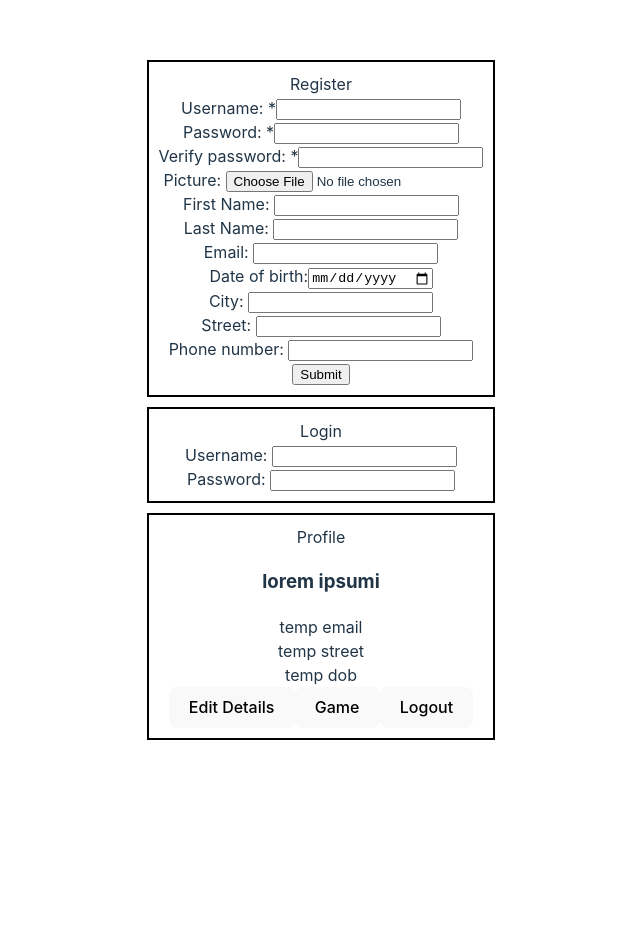
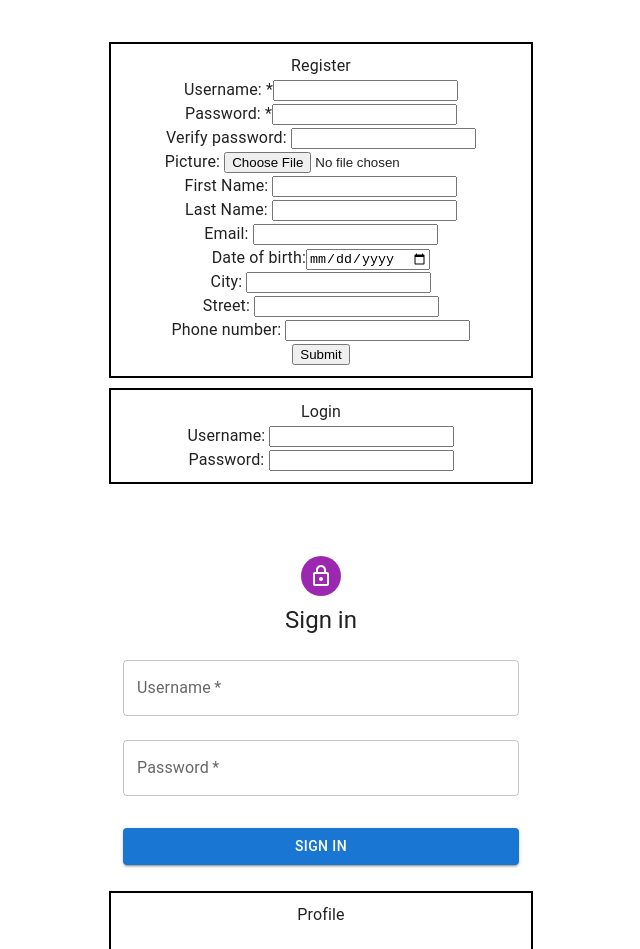
Before and after one commit to mogixq/React_HW3, a React (Vite) app: page / in a window 1280 px wide. Shown: the top 949 px of the page, without its empty margins (319-959 px from the left). Before the commit the page ends 800 px from the top, so only its background shows below. Built offline with nearby package versions, Linux system fonts and the light colour scheme.

Commit message:
mui test, pre props trial

```diff
--- a/package.json
+++ b/package.json
@@ -10,6 +10,10 @@
     "preview": "vite preview"
   },
   "dependencies": {
+    "@emotion/react": "^11.11.4",
+    "@emotion/styled": "^11.11.0",
+    "@mui/icons-material": "^5.15.11",
+    "@mui/material": "^5.15.11",
     "react": "^18.2.0",
     "react-dom": "^18.2.0"
   },
--- a/src/App.jsx
+++ b/src/App.jsx
@@ -3,12 +3,14 @@
 import Register from "./FuncComps/Register";
 import Login from "./FuncComps/Login";
 import Profile from "./FuncComps/Profile";
+import Login2 from "./FuncComps/Login2";
 
 function App() {
   return (
     <>
       <Register />
       <Login />
+      <Login2 />
       <Profile />
     </>
   );
--- a/src/FuncComps/Login.jsx
+++ b/src/FuncComps/Login.jsx
@@ -1,4 +1,6 @@
 export default function Login() {
+
+
   return (
     <div style={{
         border:"solid black 2px",
@@ -12,6 +14,7 @@
       <label htmlFor="passwordLogin">Password: </label>
       <input type="password" name="password" id="passwordLogin" />
       <br />
+
     </div>
   );
 }
--- /dev/null
+++ b/src/FuncComps/Login2.jsx
@@ -0,0 +1,118 @@
+import * as React from 'react';
+import Avatar from '@mui/material/Avatar';
+import Button from '@mui/material/Button';
+import CssBaseline from '@mui/material/CssBaseline';
+import TextField from '@mui/material/TextField';
+import FormControlLabel from '@mui/material/FormControlLabel';
+import Checkbox from '@mui/material/Checkbox';
+import Link from '@mui/material/Link';
+import Grid from '@mui/material/Grid';
+import Box from '@mui/material/Box';
+import LockOutlinedIcon from '@mui/icons-material/LockOutlined';
+import Typography from '@mui/material/Typography';
+import Container from '@mui/material/Container';
+import { createTheme, ThemeProvider } from '@mui/material/styles';
+
+// function Copyright(props) {
+//   return (
+//     <Typography variant="body2" color="text.secondary" align="center" {...props}>
+//       {'Copyright © '}
+//       <Link color="inherit" href="https://mui.com/">
+//         Your Website
+//       </Link>{' '}
+//       {new Date().getFullYear()}
+//       {'.'}
+//     </Typography>
+//   );
+// }
+
+// TODO remove, this demo shouldn't need to reset the theme.
+
+const defaultTheme = createTheme();
+
+export default function SignIn(props) {
+
+  const handleSubmit = (event) => {
+    event.preventDefault();
+    const data = new FormData(event.currentTarget);
+    console.log({
+      email: data.get('emailLogin'),
+      password: data.get('passwordLog'),
+    });
+  };
+
+const validateLogin = () => {
+
+}
+
+  return (
+    <ThemeProvider theme={defaultTheme}>
+      <Container component="main" maxWidth="xs">
+        <CssBaseline />
+        <Box
+          sx={{
+            marginTop: 8,
+            display: 'flex',
+            flexDirection: 'column',
+            alignItems: 'center',
+          }}
+        >
+          <Avatar sx={{ m: 1, bgcolor: 'secondary.main' }}>
+            <LockOutlinedIcon />
+          </Avatar>
+          <Typography component="h1" variant="h5">
+            Sign in
+          </Typography>
+          <Box component="form" onSubmit={handleSubmit} noValidate sx={{ mt: 1 }}>
+            <TextField
+              margin="normal"
+              required
+              fullWidth
+              id="emailLogin"
+              label="Username"
+              name="emailLogin"
+            //maybe add a type for autocomplete
+            //   autoComplete="email"
+            //   autoFocus
+            />
+            <TextField
+              margin="normal"
+              required
+              fullWidth
+              name="passwordLog"
+              label="Password"
+              type="password"
+              id="passwordLog"
+            //   autoComplete="current-password"
+            />
+            {/* <FormControlLabel
+              control={<Checkbox value="remember" color="primary" />}
+              label="Remember me"
+            /> */}
+            <Button
+              type="submit"
+              fullWidth
+              variant="contained"
+              sx={{ mt: 3, mb: 2 }}
+            >
+              Sign In
+            </Button>
+            {/* <Grid container>
+              <Grid item xs>
+                <Link href="#" variant="body2">
+                  Forgot password?
+                </Link>
+              </Grid>
+              <Grid item>
+                <Link href="#" variant="body2">
+                  {"Don't have an account? Sign Up"}
+                </Link>
+              </Grid>
+            </Grid> */}
+          </Box>
+        </Box>
+        {/* <Copyright sx={{ mt: 8, mb: 4 }} /> */}
+      </Container>
+    </ThemeProvider>
+  );
+}
--- a/src/FuncComps/Register.jsx
+++ b/src/FuncComps/Register.jsx
@@ -1,6 +1,7 @@
-import { useState } from "react";
+import { useEffect, useState } from "react";
 
 export default function Register() {
+  const [users, setUsers] = useState([]);
   const [formData, setFormData] = useState({
     username: "",
     password: "",
@@ -16,19 +17,29 @@
     errors: {},
   });
 
+  // //temp for debug
+  // useEffect(() => {
+  //   console.log(users);
+  // }),[users];
+
+  // //maybe not , could be loadUsers?
+  // useEffect(() => {
+  //   setUsers(JSON.parse(localStorage.getItem("users")));
+  // }, []);
+
   //updating the state with the inputs
   const handleChange = (event) => {
     const { name, value } = event.target;
     setFormData((prevState) => ({ ...prevState, [name]: value }));
   };
 
+  //can be called registerUser and the logic put in the if instead
   const handleSubmit = (event) => {
     event.preventDefault();
     if (validateForm()) {
       // Form is valid, call registerUser
       console.log(formData);
-      registerUser()
-
+      registerUser();
     } else {
       // Form is invalid, do nothing
     }
@@ -46,9 +57,9 @@
       errors.password = "Password is required";
     }
 
-    if (!formData.passwordVer) {
-      errors.passwordVer = "Password verification is required";
-    }
+    // if (!formData.passwordVer) {
+    //   errors.passwordVer = "Password verification is required";
+    // }
 
     // // if (!formData.picture) {
     // //   errors.picture = "picture is required";
@@ -88,13 +99,14 @@
     return Object.keys(errors).length === 0;
   };
 
+  //add the user to the users in localstorage
   const registerUser = () => {
-    console.log("Reg");
-    let users = localStorage.getItem(users);
+    setUsers(JSON.parse(localStorage.getItem("users")));
+    let usersNew = [...users, formData];
+    setUsers(usersNew);
+    localStorage.setItem('users',JSON.stringify(usersNew));
 
-
-
-    localStorage.setItem(key, value);
+    console.log('users in local storage:',users);
   };
 
   //{'\u00A0'} spacer like &nbsp
@@ -126,7 +138,7 @@
           onChange={handleChange}
         />
         <br />
-        <label htmlFor="passwordVer">Verify password: *</label>
+        <label htmlFor="passwordVer">Verify password: </label>
         <input
           type="password"
           name="passwordVer"
```
Also changed, not shown: 2 other files (tests, documents, lock files or other folders).
